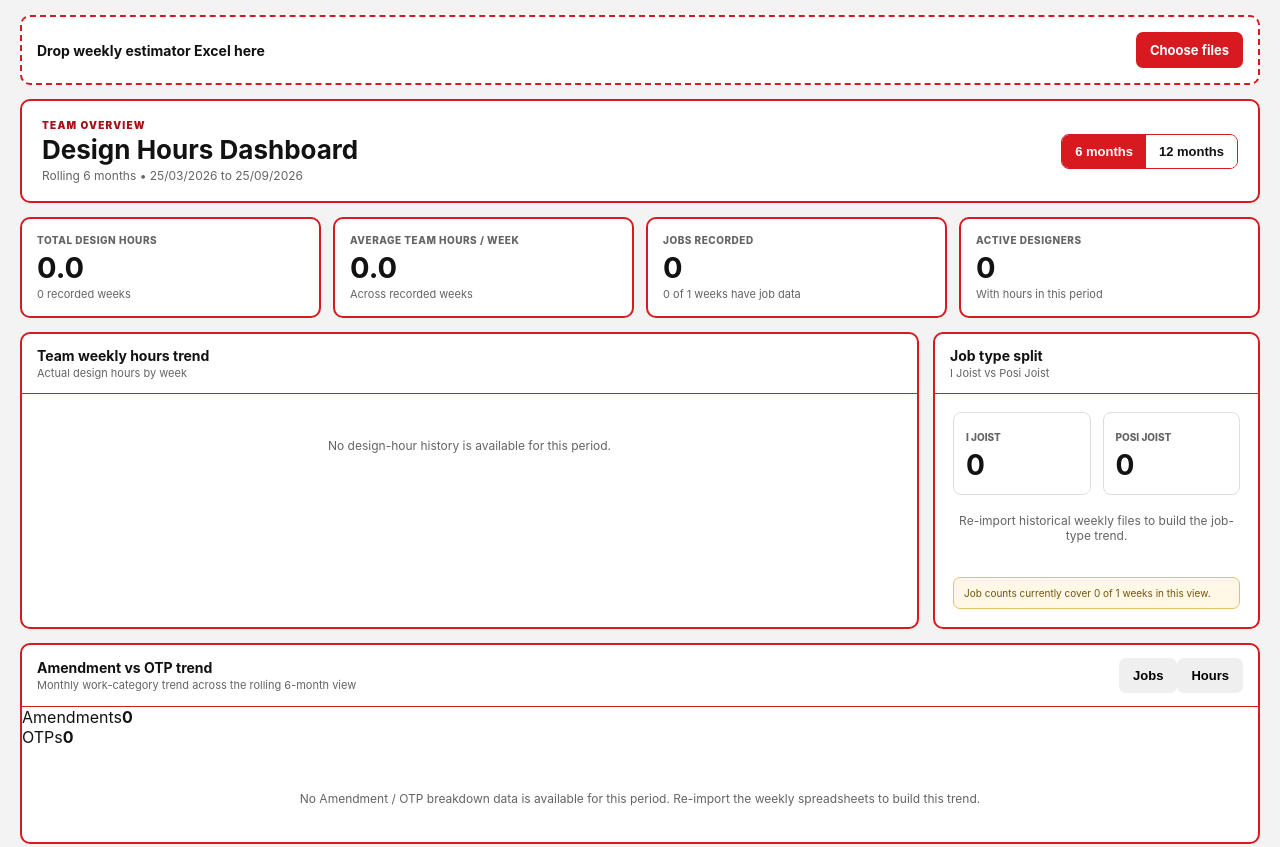
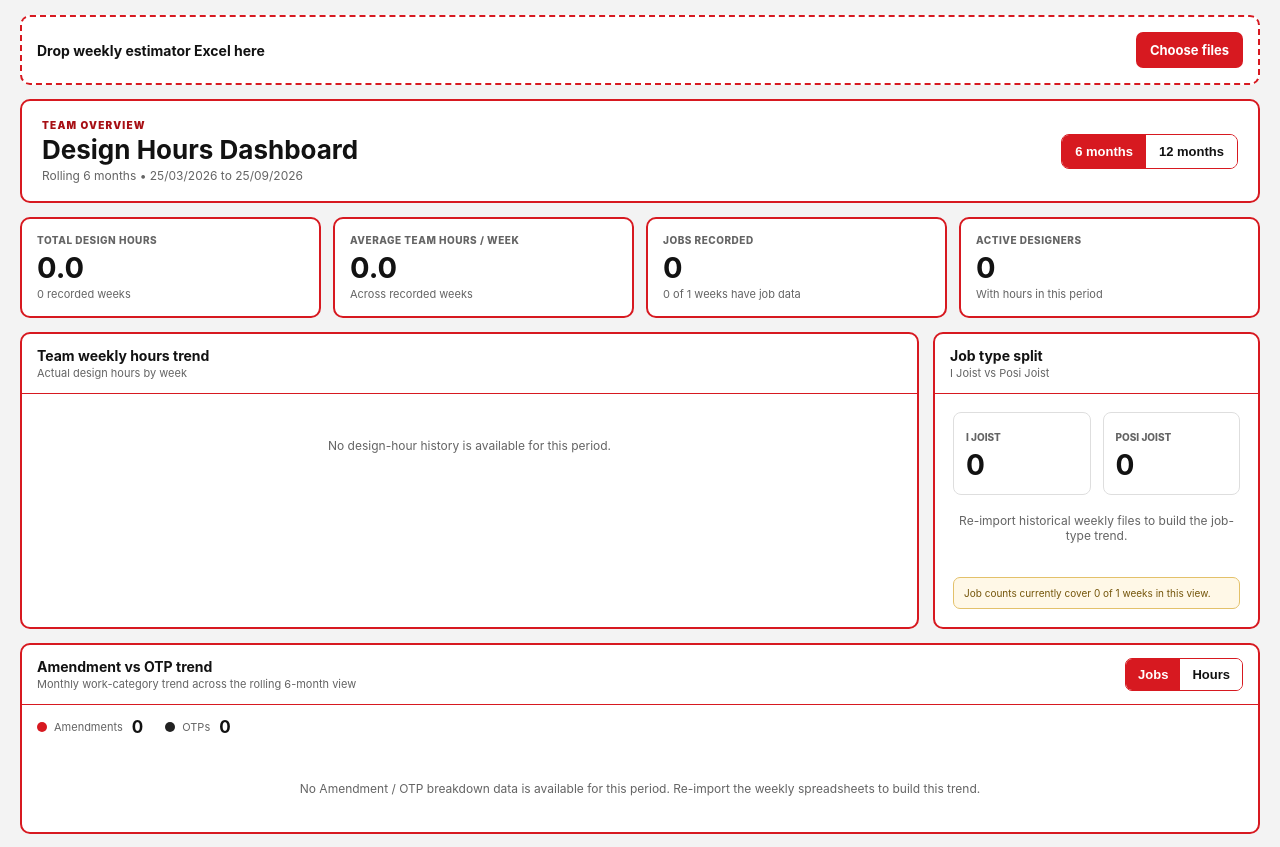
Before and after one commit to JustSpalton/design-hours-tracker, a website: page index.html in a window 1280 px wide. Shown: the part 71-918 px from the top of the page. Drawn offline with Linux system fonts and the light colour scheme; no server answers.

Commit message:
Style Amendment and OTP trend controls

```diff
--- a/dashboard.css
+++ b/dashboard.css
@@ -13,3 +13,13 @@ body.dashboard-home .detail{border:0;background:transparent}
 .dashboard-table-wrap{overflow:auto}.dashboard-comparison table{margin:0}.dashboard-person{cursor:pointer}.dashboard-person:hover{background:#fff5f5}.dashboard-person:focus{outline:2px solid var(--red);outline-offset:-2px}.dashboard-row-hint{display:block;font-size:9px;color:var(--red-dark);margin-top:2px;font-weight:700}.trend-up{color:#14804a;font-weight:850}.trend-down{color:#b42318;font-weight:850}.trend-flat{color:var(--muted);font-weight:850}.dashboard-empty{padding:34px;text-align:center;color:var(--muted);font-size:12px}.dashboard-empty.compact{padding:18px 0}.back-dashboard{margin-right:8px;white-space:nowrap}
 @media(max-width:1050px){.dashboard-cards{grid-template-columns:1fr 1fr}.dashboard-grid{grid-template-columns:1fr}}
 @media(max-width:650px){.dashboard-head{align-items:flex-start;flex-direction:column}.dashboard-period{width:100%}.dashboard-period button{flex:1}.dashboard-cards{grid-template-columns:1fr}.dashboard-chart svg{min-width:560px}.back-dashboard{width:100%;margin:0 0 8px}.detail-top{flex-wrap:wrap}}
+
+.dashboard-work-trend{grid-column:1/-1}
+.dashboard-metric-toggle{display:flex;border:1.5px solid var(--red);border-radius:7px;overflow:hidden;flex-shrink:0}
+.dashboard-metric-toggle button{border-radius:0;background:#fff;color:var(--ink);padding:8px 12px}
+.dashboard-metric-toggle button.active{background:var(--red);color:#fff}
+.dashboard-work-summary{display:flex;gap:22px;align-items:center;padding:12px 15px 0}
+.dashboard-work-summary>div{display:flex;align-items:center;gap:7px;font-size:11px;color:var(--muted)}
+.dashboard-work-summary strong{font-size:17px;color:var(--ink);margin-left:2px}
+.legend-dot{width:10px;height:10px;border-radius:999px;display:inline-block}.legend-dot.amendment{background:#d71920}.legend-dot.otp{background:#222}
+@media(max-width:650px){.dashboard-section-head{align-items:flex-start;gap:10px;flex-direction:column}.dashboard-metric-toggle{width:100%}.dashboard-metric-toggle button{flex:1}.dashboard-work-summary{align-items:flex-start;flex-direction:column;gap:8px}}
```
